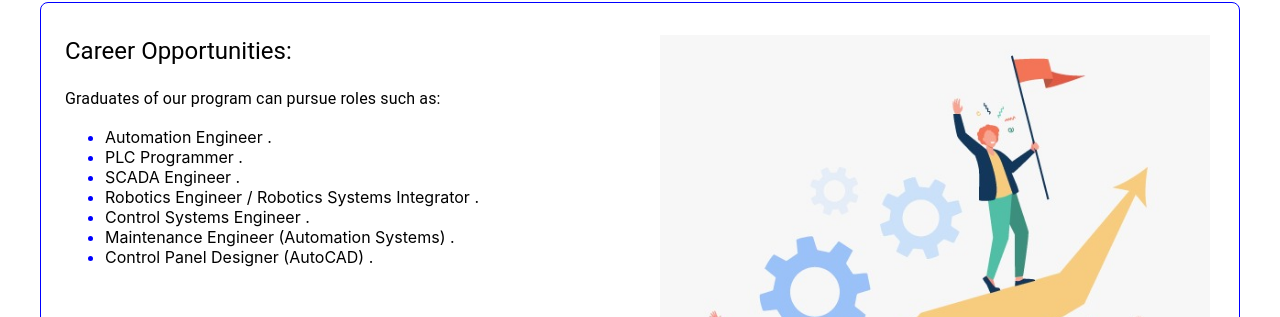
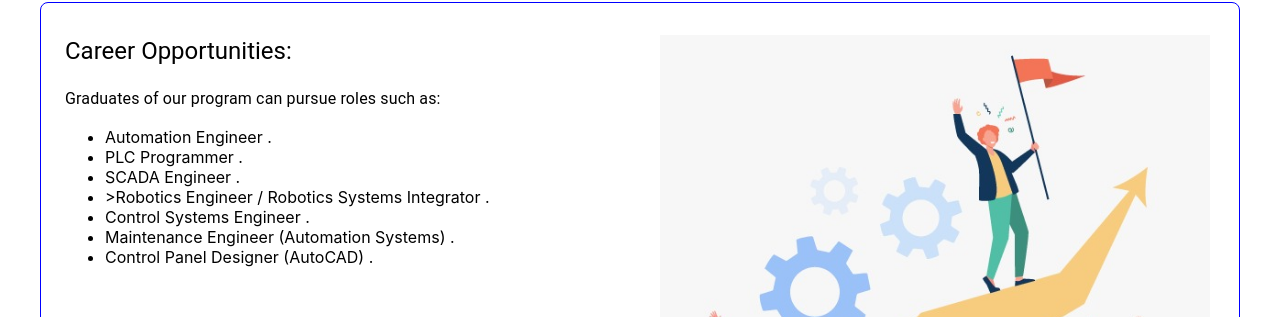
Before and after one commit to upskillautomation/my-project, a React (Create React App) app: page /career in a window 1280 px wide. Shown: the part 110-427 px from the top of the page. Built offline with nearby package versions, Linux system fonts and the light colour scheme; a web font is replaced by a local one.

Commit message:
ui changes

```diff
--- a/src/Home/Career.js
+++ b/src/Home/Career.js
@@ -82,30 +82,30 @@ export const Career = () => {
               Graduates of our program can pursue roles such as:
             </Typography>
 
-            <ul>
-              <li>
+            <ul style={{color:'black'}}>
+              <li style={{color:'black'}}>
                 <Typography variant="h7" sx={{color:'black'}}> Automation Engineer . </Typography>
               </li>
-              <li>
+              <li style={{color:'black'}}>
                 <Typography variant="h7" sx={{color:'black'}}> PLC Programmer . </Typography>
               </li>
-              <li>
+              <li >
                 <Typography variant="h7" sx={{color:'black'}}> SCADA Engineer .</Typography>
               </li>
-              <li>
+              <li style={{color:'black'}}>>
                 <Typography variant="h7" sx={{color:'black'}}>
                   Robotics Engineer / Robotics Systems Integrator .
                 </Typography>
               </li>
-              <li>
+              <li style={{color:'black'}}>
                 <Typography variant="h7" sx={{color:'black'}}> Control Systems Engineer . </Typography>
               </li>
-              <li>
+              <li style={{color:'black'}}>
                 <Typography variant="h7" sx={{color:'black'}}>
                   Maintenance Engineer (Automation Systems) .
                 </Typography>
               </li>
-              <li>
+              <li style={{color:'black'}}>
                 <Typography variant="h7" sx={{color:'black'}}>
                   Control Panel Designer (AutoCAD) .
                 </Typography>
```
